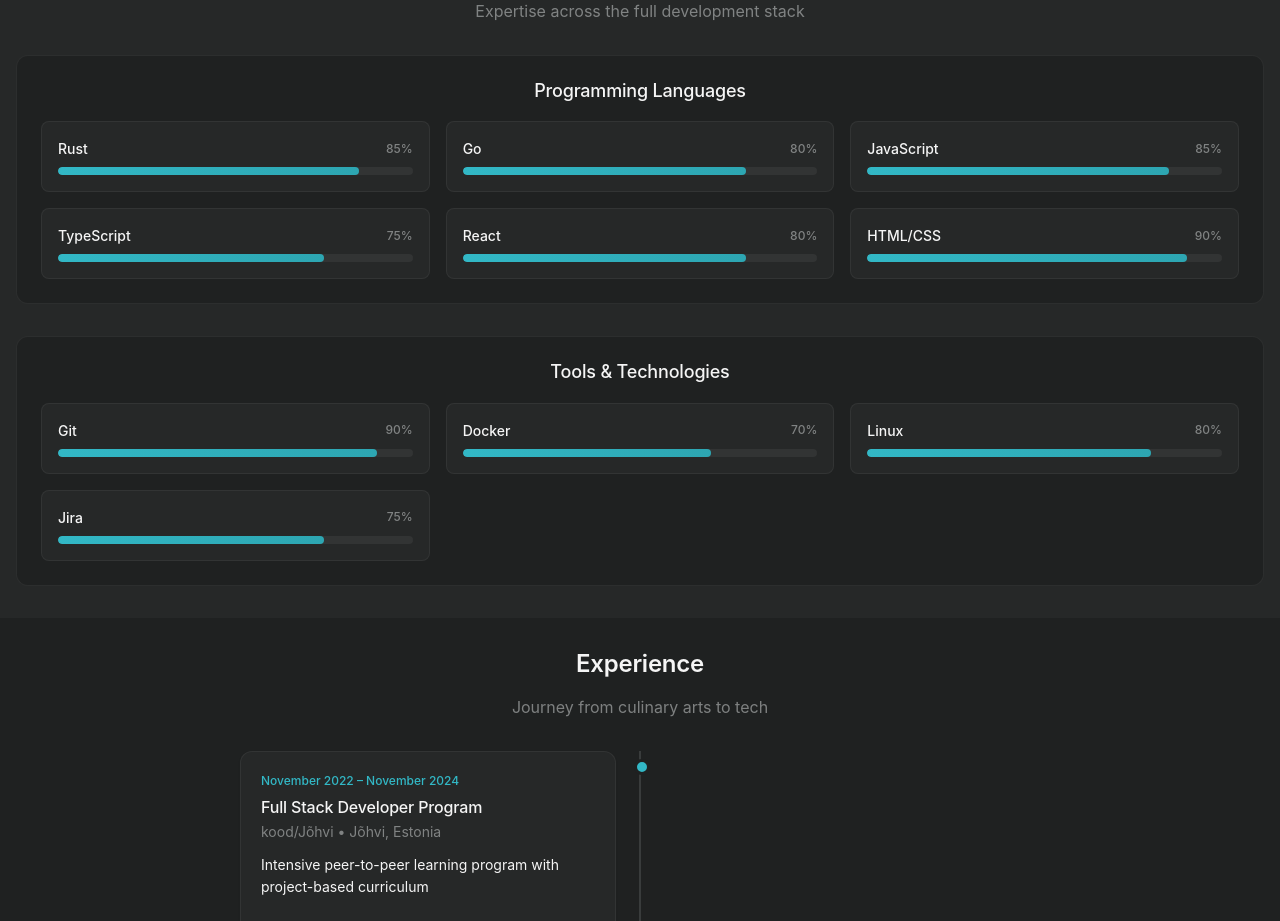
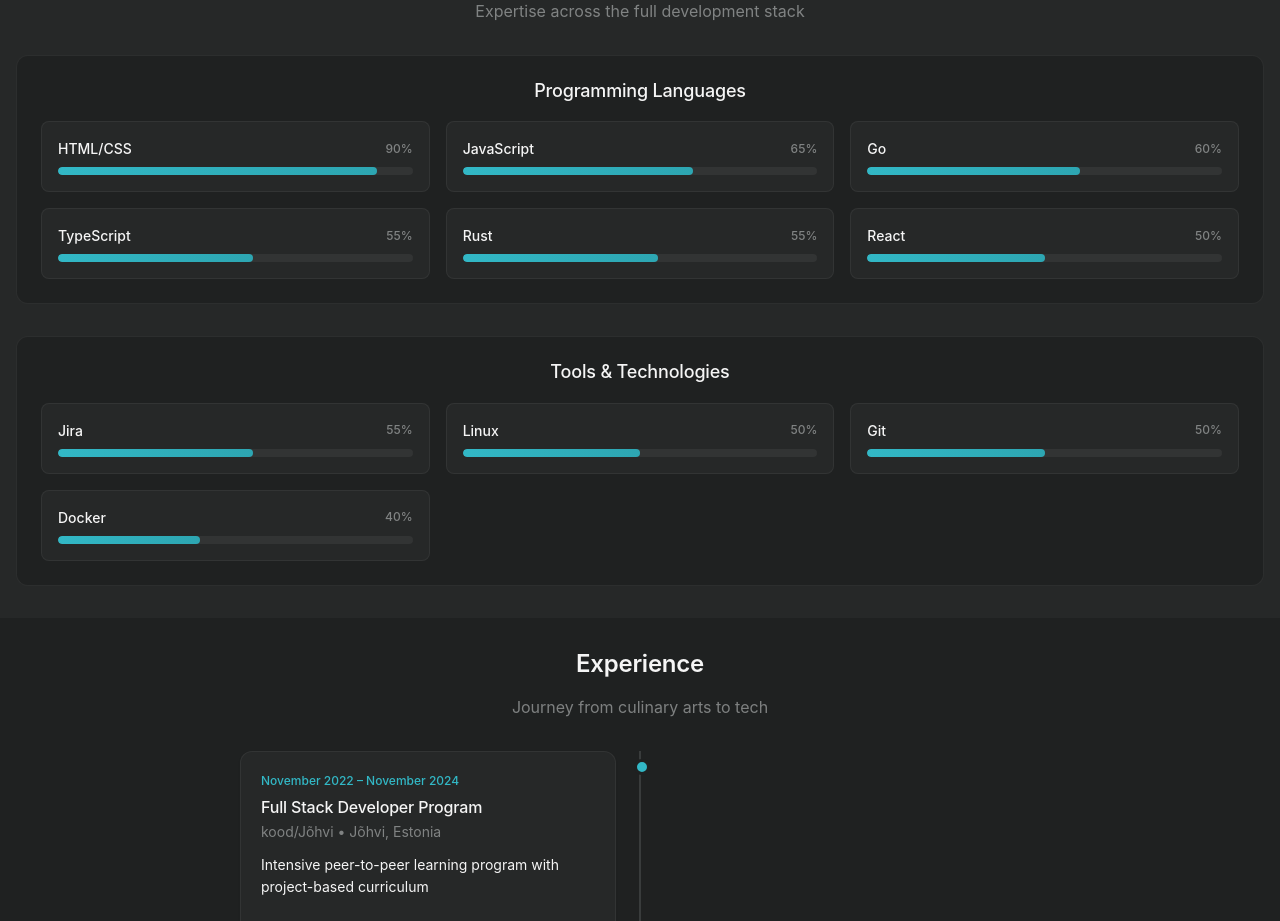
Before and after one commit to O31/portfolio-website, a React (Create React App) app: page / in a window 1280 px wide. Shown: the part 2480-3401 px from the top of the page. Built offline with nearby package versions, Linux system fonts and the light colour scheme; the HTML template or start-up script is replaced by a standard one; a web font is replaced by a local one.

Commit message:
added hidden form in html, changed values in skills and technologies

```diff
--- a/src/App.tsx
+++ b/src/App.tsx
@@ -22,13 +22,16 @@ function App() {
 
     const form = e.target as HTMLFormElement
     const formData = new FormData(form)
+    const searchParams = new URLSearchParams(formData as any).toString()
 
     await fetch("/", {
       method: "POST",
-      body: formData,
+      headers: { "Content-Type": "application/x-www-form-urlencoded" },
+      body: new URLSearchParams(searchParams).toString(),
     })
+      .then(() => console.log("Form successfully submitted"))
+      .catch((error) => alert(error))
 
-    form.reset()
     setPopUp(true)
   }
 
--- a/src/components/Skills/Skills.tsx
+++ b/src/components/Skills/Skills.tsx
@@ -2,18 +2,18 @@ import React from "react"
 import "./Skills.css"
 
 const programming = [
-  { name: "Rust", percent: 85 },
-  { name: "Go", percent: 80 },
-  { name: "JavaScript", percent: 85 },
-  { name: "TypeScript", percent: 75 },
-  { name: "React", percent: 80 },
   { name: "HTML/CSS", percent: 90 },
+  { name: "JavaScript", percent: 65 },
+  { name: "Go", percent: 60 },
+  { name: "TypeScript", percent: 55 },
+  { name: "Rust", percent: 55 },
+  { name: "React", percent: 50 },
 ]
 const tools = [
-  { name: "Git", percent: 90 },
-  { name: "Docker", percent: 70 },
-  { name: "Linux", percent: 80 },
-  { name: "Jira", percent: 75 },
+  { name: "Jira", percent: 55 },
+  { name: "Linux", percent: 50 },
+  { name: "Git", percent: 50 },
+  { name: "Docker", percent: 40 },
 ]
 
 type SkillBarProps = {
```
